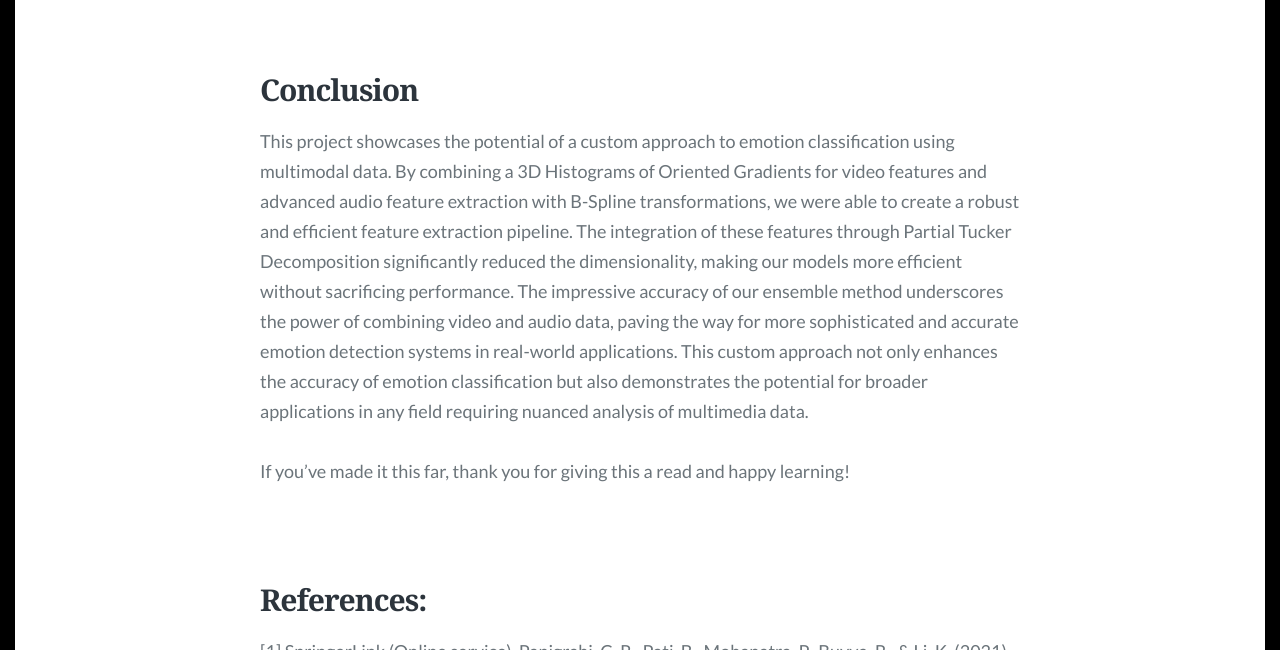
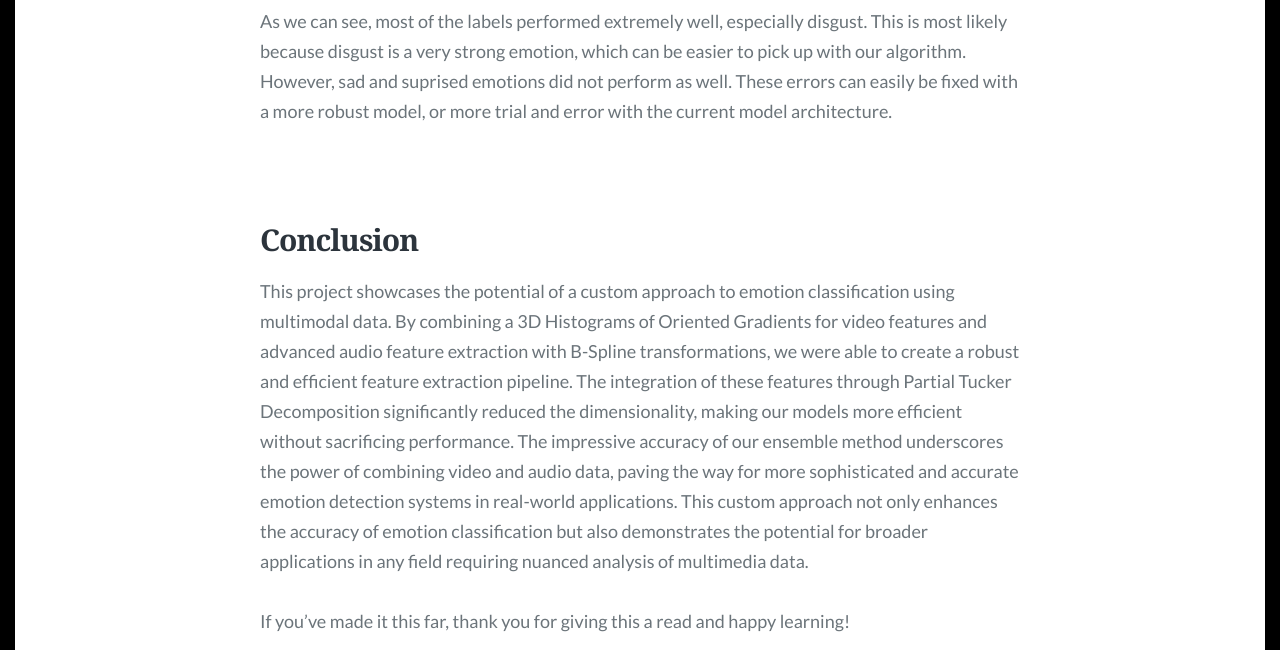
Before and after one commit to Chai-T29/Chai-T29.github.io, a Jekyll site: the page built from _posts/2024-07-21-classifying-emotions-from-videos.md, in a window 1280 px wide and 900 px high, scrolled down 13820 px, cut to the strip 250-900 px from the top of the window. Built offline with Jekyll 4.4.1, drawn with Linux system fonts in a browser that asks for light colours; some web fonts are replaced; formulas are drawn with MathJax 3.

Commit message:
Update 2024-07-21-classifying-emotions-from-videos.md

```diff
--- a/_posts/2024-07-21-classifying-emotions-from-videos.md
+++ b/_posts/2024-07-21-classifying-emotions-from-videos.md
@@ -763,6 +763,8 @@ Using this model, we get an accuracy of $85.625$%! Considering that we did not u
 
 ![performance](https://github.com/user-attachments/assets/0673d41a-b006-4420-9a91-6dcb5b949686)
 
+As we can see, most of the labels performed extremely well, especially disgust. This is most likely because disgust is a very strong emotion, which can be easier to pick up with our algorithm. However, sad and suprised emotions did not perform as well. These errors can easily be fixed with a more robust model, or more trial and error with the current model architecture.
+
 <br>
 
 ## Conclusion
```
